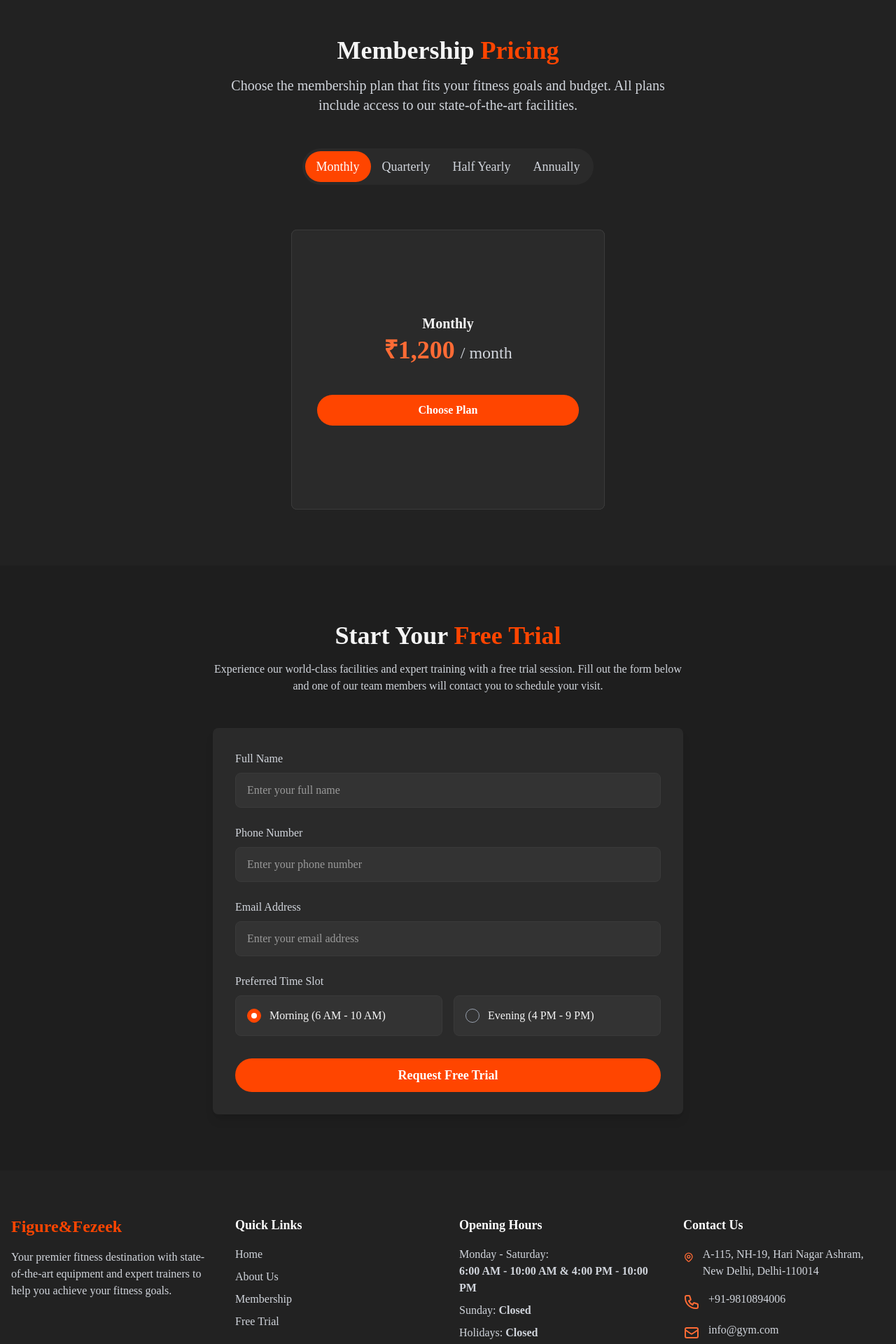
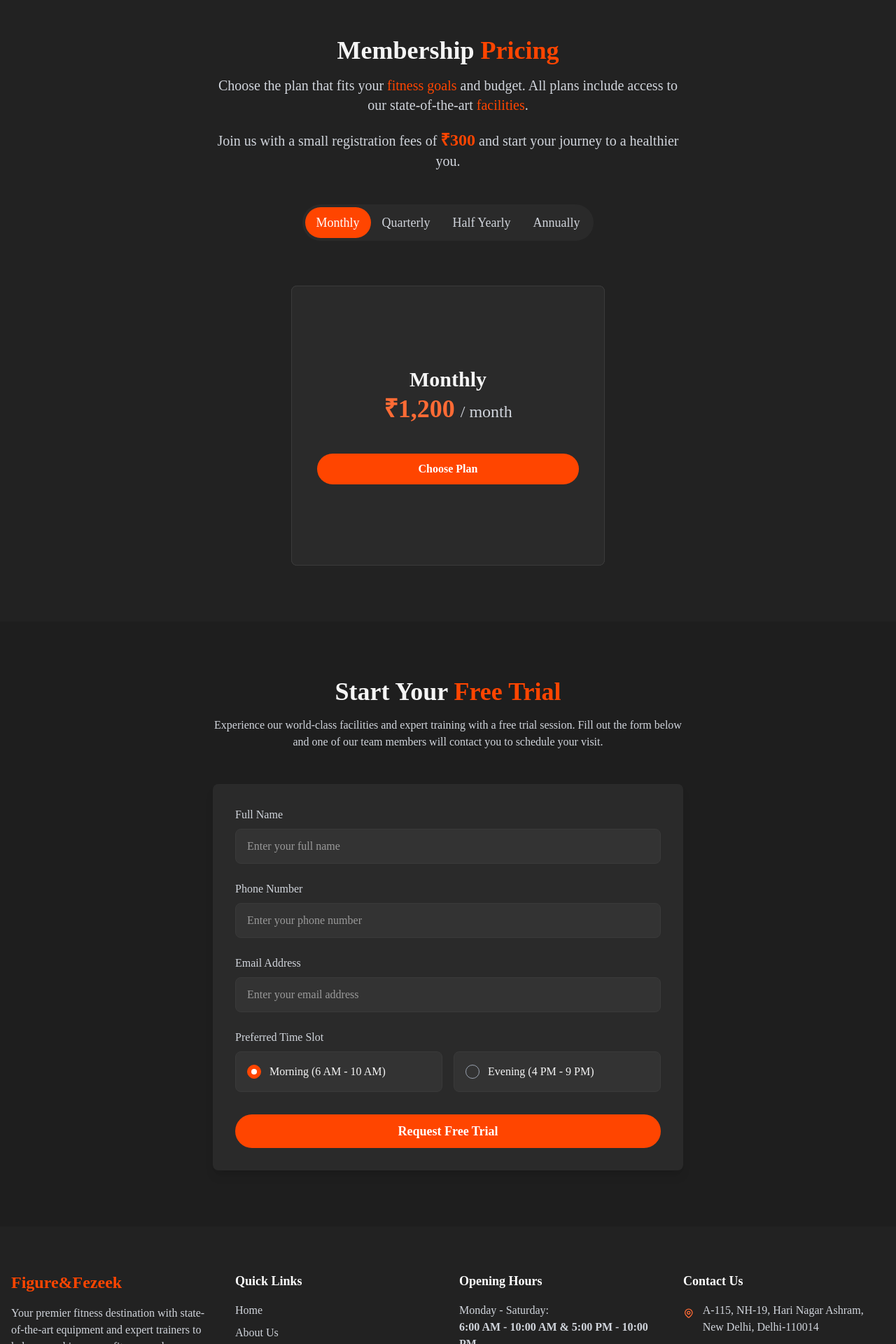
Before and after one commit to Aditroid/Figure-and-Fezeek, a Next.js app: page / in a window 1280 px wide. Shown: the part 1620-3540 px from the top of the page at 70% size. Built offline with nearby package versions, Linux system fonts and the light colour scheme.

Commit message:
change in details

```diff
--- a/app/components/Footer.js
+++ b/app/components/Footer.js
@@ -74,7 +74,7 @@ const Footer = () => {
             <h3 className="text-lg font-semibold text-white mb-4">Opening Hours</h3>
             <ul className="space-y-2">
               <li className="text-gray-300">
-                <span className="font-medium">Monday - Saturday:</span><br /><b>6:00 AM - 10:00 AM & 4:00 PM - 10:00 PM</b>
+                <span className="font-medium">Monday - Saturday:</span><br /><b>6:00 AM - 10:00 AM & 5:00 PM - 10:00 PM</b>
               </li>
               <li className="text-gray-300">
                 <span className="font-medium">Sunday:</span> <b>Closed</b>
@@ -95,7 +95,7 @@ const Footer = () => {
             <h3 className="text-lg font-semibold text-white mb-4">Contact Us</h3>
             <ul className="space-y-4">
               <li className="flex items-start">
-                <svg className="w-6 h-6 text-[#ff6b35] mr-3 mt-1" fill="none" stroke="currentColor" viewBox="0 0 24 24" xmlns="http://www.w3.org/2000/svg">
+                <svg className="w-6 h-6 text-[#ff6b35]  mr-3 mt-1" fill="none" stroke="currentColor" viewBox="0 0 24 24" xmlns="http://www.w3.org/2000/svg">
                   <path strokeLinecap="round" strokeLinejoin="round" strokeWidth="2" d="M17.657 16.657L13.414 20.9a1.998 1.998 0 01-2.827 0l-4.244-4.243a8 8 0 1111.314 0z"></path>
                   <path strokeLinecap="round" strokeLinejoin="round" strokeWidth="2" d="M15 11a3 3 0 11-6 0 3 3 0 016 0z"></path>
                 </svg>
@@ -105,13 +105,13 @@ const Footer = () => {
                 <svg className="w-6 h-6 text-[#ff6b35] mr-3 mt-1" fill="none" stroke="currentColor" viewBox="0 0 24 24" xmlns="http://www.w3.org/2000/svg">
                   <path strokeLinecap="round" strokeLinejoin="round" strokeWidth="2" d="M3 5a2 2 0 012-2h3.28a1 1 0 01.948.684l1.498 4.493a1 1 0 01-.502 1.21l-2.257 1.13a11.042 11.042 0 005.516 5.516l1.13-2.257a1 1 0 011.21-.502l4.493 1.498a1 1 0 01.684.949V19a2 2 0 01-2 2h-1C9.716 21 3 14.284 3 6V5z"></path>
                 </svg>
-                <span className="text-gray-300">+91-9810894006</span>
+                <span className="text-gray-300">+91-9015116028</span>
               </li>
               <li className="flex items-start">
                 <svg className="w-6 h-6 text-[#ff6b35] mr-3 mt-1" fill="none" stroke="currentColor" viewBox="0 0 24 24" xmlns="http://www.w3.org/2000/svg">
                   <path strokeLinecap="round" strokeLinejoin="round" strokeWidth="2" d="M3 8l7.89 5.26a2 2 0 002.22 0L21 8M5 19h14a2 2 0 002-2V7a2 2 0 00-2-2H5a2 2 0 00-2 2v10a2 2 0 002 2z"></path>
                 </svg>
-                <span className="text-gray-300">info@gym.com</span>
+                <span className="text-gray-300">Pankajsharma2231@yahoo.com</span>
               </li>
             </ul>
           </motion.div>
--- a/app/components/PricingSection.js
+++ b/app/components/PricingSection.js
@@ -36,7 +36,7 @@ const PricingSection = () => {
     },
     halfYearly: {
       title: "Half Yearly",
-      price: "₹6,000",
+      price: "₹5,500",
       period: "/ 6 months",
       // features: [
       //   "Full gym access",
@@ -50,7 +50,7 @@ const PricingSection = () => {
     },
     annually: {
       title: "Annually",
-      price: "₹12,000",
+      price: "₹10,000",
       period: "/ year",
       // features: [
       //   "Full gym access",
@@ -122,8 +122,11 @@ const PricingSection = () => {
           transition={{ duration: 0.5 }}
         >
           <h2 className="text-3xl md:text-4xl font-bold text-center mb-4">Membership <span className="text-[#ff4500]">Pricing</span></h2>
+          <p className="text-center text-gray-300 mb-5 max-w-2xl text-xl mx-auto">
+            Choose the plan that fits your <span className="text-[#ff4500]">fitness goals</span> and budget. All plans include access to our state-of-the-art <span className="text-[#ff4500]">facilities</span>.
+          </p>
           <p className="text-center text-gray-300 mb-12 max-w-2xl text-xl mx-auto">
-            Choose the membership plan that fits your fitness goals and budget. All plans include access to our state-of-the-art facilities.
+            Join us with a small registration fees of <span className="text-[#ff4500] text-2xl font-bold">₹300</span> and start your journey to a healthier you.
           </p>
         </motion.div>
 
@@ -174,7 +177,7 @@ const PricingSection = () => {
                     )}
                     <div className="p-4 flex-grow flex flex-col justify-center items-center text-center">
                       <div>
-                        <h3 className="text-xl font-bold mb-1">{plan.title}</h3>
+                        <h3 className="text-3xl font-bold mb-1">{plan.title}</h3>
                         <div className="mb-1">
                           <span className="text-4xl font-bold text-[#ff6b35]">{plan.price}</span>
                           <span className="text-gray-300 ml-2">{plan.period}</span>
```
